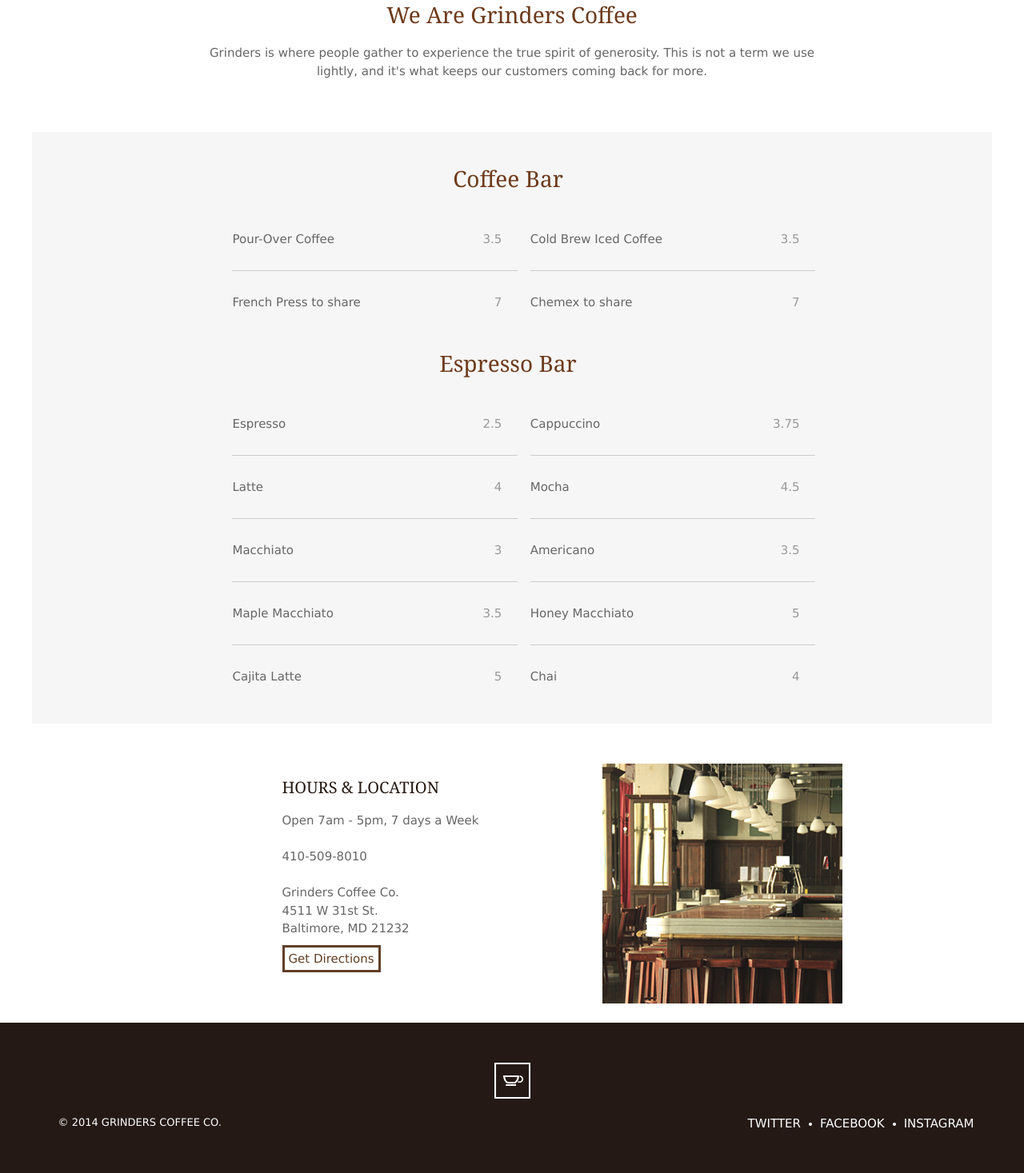
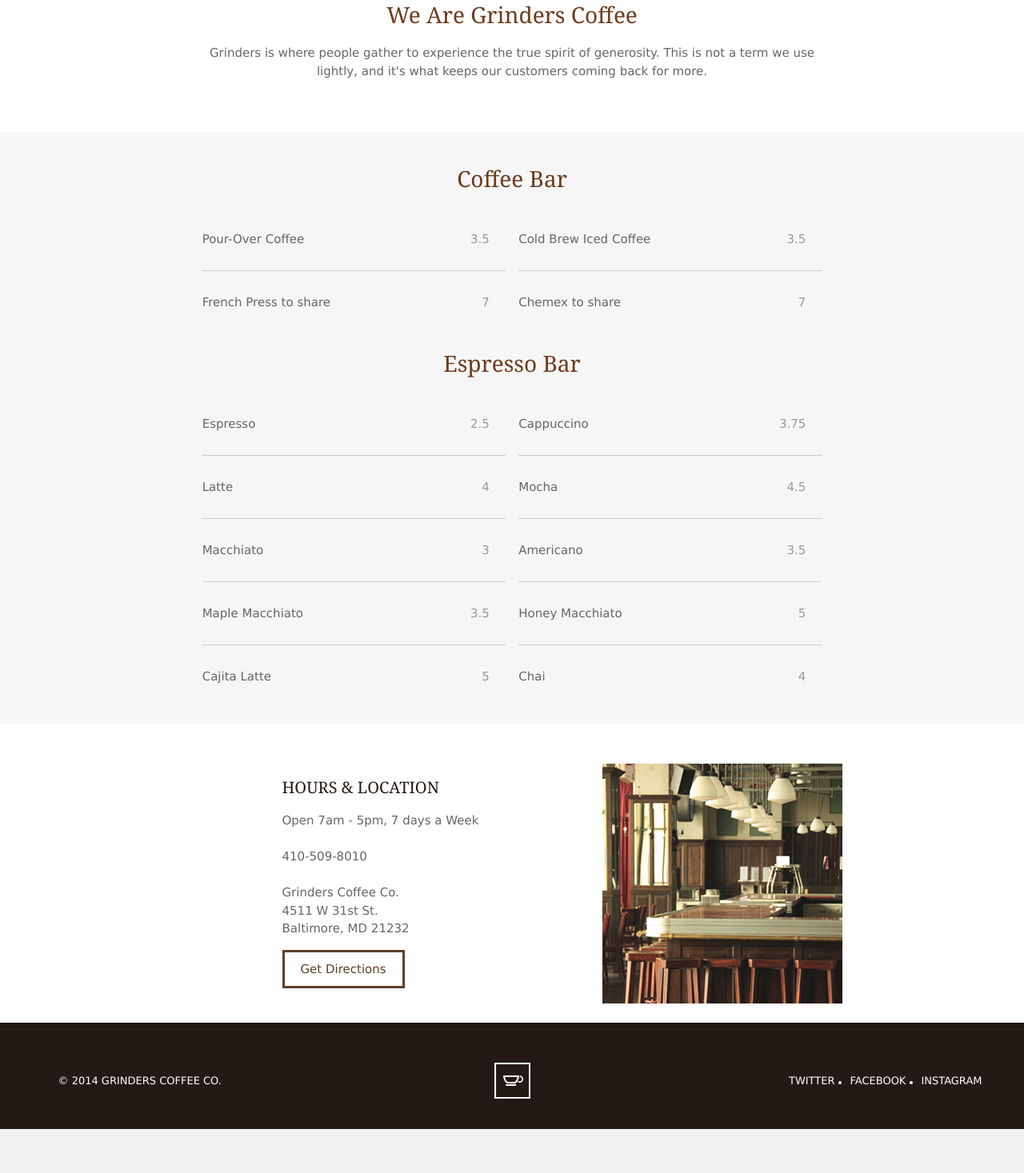
Before and after one commit to vepeters/FEWD-2014-Fall, a PHP site: page / in a window 1280 px wide. Shown: the part 594-2061 px from the top of the page at 80% size. After the commit the page ends 2006 px from the top, so only its background shows below. Run offline with PHP 8.4, Linux system fonts and the light colour scheme.

Commit message:
Code reviewing

```diff
--- a/Projects/05-Coffee/css/stylesheet.css
+++ b/Projects/05-Coffee/css/stylesheet.css
@@ -1,3 +1,11 @@
+li {
+	list-style: none;
+	font-family: "Lucida Grande", sans-serif;
+	color: #666;
+	bottom: 0px;
+
+}
+
 
 /* Top Portion */
 
@@ -40,8 +48,6 @@ h1 {
 
 
 
-
-
 /*intro*/
 
 .we_are {
@@ -71,6 +77,11 @@ p {
 
 /* Menu */
 
+.menu {
+	margin: 0;
+	padding: 0;
+}
+
 .menu_price {
 	font-family: "Lucida Grande", sans-serif;
 	font-size: 15px;
@@ -83,18 +94,9 @@ p {
 
 }
 
-li {
-	list-style: none;
-	font-family: "Lucida Grande", sans-serif;
-	font-size: 15px;
-	color: #666;
-	bottom: 0px;
-
-}
-
 .frame {
 	background-color: #f6f6f6;
-		padding: 20px 10px 20px 0px;
+	padding: 20px 0;
 	margin-top: 50px;
 	margin-bottom: 50px;
 
@@ -103,6 +105,7 @@ li {
 .menu li {
 	border-bottom: 1px solid #ccc;
 	list-style: none;
+	font-size: 15px;
 	padding: 30px 0;
 
 }
@@ -129,8 +132,9 @@ h3 {
 	font-size: 15px;
 	line-height: 1.5;
 	color: #603f26;
+	display: inline-block;
 	border: 3px solid #603f26;
-	padding: 5px;
+	padding: 10px 20px;
 	text-decoration: none;
 	width: auto;
 
@@ -174,18 +178,15 @@ footer a {
 	text-transform: uppercase;
 	font-weight: normal;
 	text-decoration: none;
-	margin: 0px 5px 0px 0px;
+	margin: 0;
 	text-align: center;
 	padding-left: 0px;
-
-
 }
 
 .footer_list_item {
 	display: inline-block;
 	list-style: none;
-		margin: 0 5px;
-		float: left;
+	margin: 0;
 }
 
 .footer_list_item:before {
@@ -193,7 +194,7 @@ footer a {
 	background: #fff;
 	display: block;
 	float: left;
-	margin: 10px 10px 0px 0px;
+	margin: 10px 10px 0 5px;
 	border-radius: 100%;
 	height: 4px;
 	width: 4px;
@@ -206,7 +207,6 @@ footer a {
 
 
 .copyright {
-
 	font-family: "Lucida Grande", sans-serif;
 	font-size: 13px;
 	line-height: 1.5;
@@ -253,9 +253,13 @@ footer a {
 		float: right;
 	}
 
+	.footer_list_item {
+		float: left;
+	}
 
-
-
+	.footer_icon {
+		margin-bottom: -32px;
+	}
 }
 
 /*Screen*/
@@ -264,13 +268,4 @@ footer a {
 	.logo_area {
 		height:500;
 	}
-
-	h4 {
-
-		margin-bottom: -10%;
-
-	.footer_icon {
-		margin-bottom: -20%;
 }
-
-}
--- a/Projects/05-Coffee/index.html
+++ b/Projects/05-Coffee/index.html
@@ -30,11 +30,11 @@
 		</section>
 
 
-<section class= "row frame">
+	<div class= "frame">
 		<section class="row">
 			<div class="mobile-full tablet-full desktop-10 desktop-push-1 max-8 max-push-2 centered">
 				<h2>Coffee Bar</h2>
-				<ul class="menu">
+				<ul class="row menu">
 					<li class="mobile-full tablet-half desktop-half">Pour-Over Coffee <span class="menu_price">3.5</span></li>
 					<li class="mobile-full tablet-half desktop-half">Cold Brew Iced Coffee <span class="menu_price">3.5</span></li>
 					<li class="mobile-full tablet-half desktop-half menu_item_last_desktop">French Press to share <span class="menu_price">7</span></li>
@@ -47,7 +47,7 @@
 		<section class="row">
 			<div class="mobile-full tablet-full desktop-10 desktop-push-1 max-8 max-push-2 centered">
 				<h2>Espresso Bar</h2>
-				<ul class="menu">
+				<ul class="row menu">
 					<li class="mobile-full tablet-half desktop-half">Espresso <span class="menu_price">2.5</span></li>
 					<li class="mobile-full tablet-half desktop-half">Cappuccino <span class="menu_price">3.75</span></li>
 					<li class="mobile-full tablet-half desktop-half">Latte <span class="menu_price">4</span></li>
@@ -61,7 +61,7 @@
 				</ul>
 			</div>
 		</section>
-</section>
+	</div>
 
 
 
```
Lines whose indentation alone changed are shown as unchanged.
